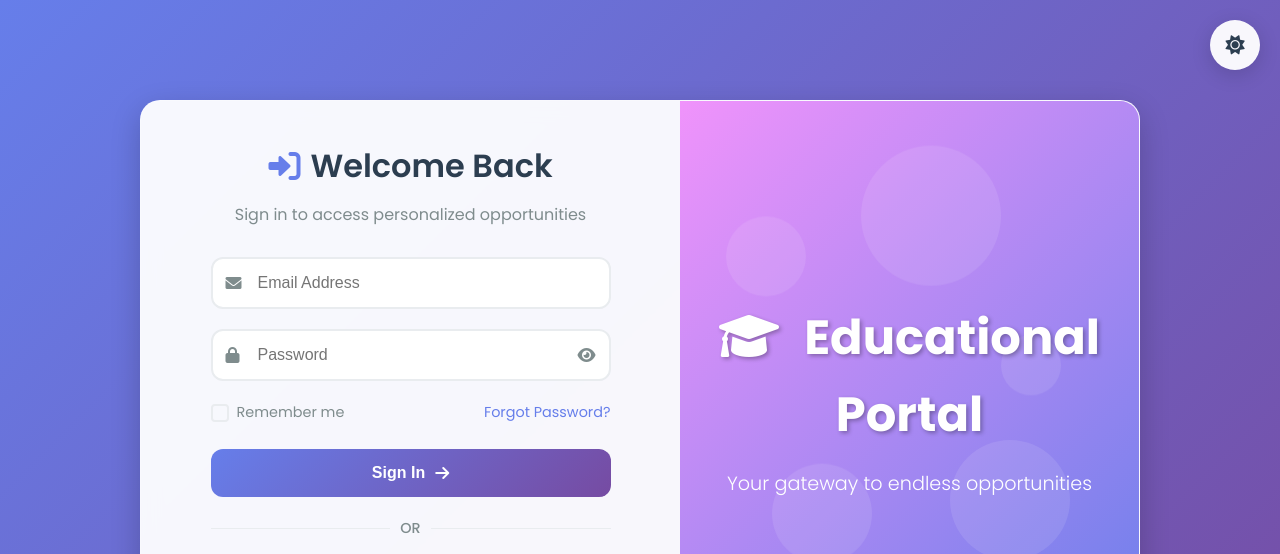
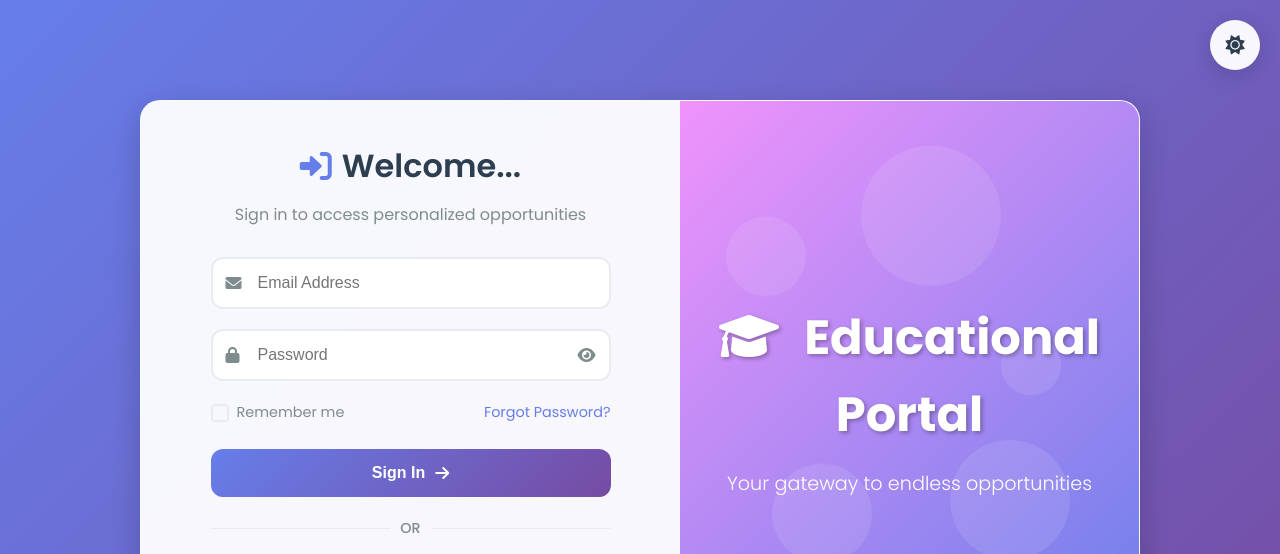
Before and after one commit to Amal043/EduPortal, a plain HTML site: page index.html in a window 1280 px wide. Shown: the top 554 px of the page. Drawn offline with nearby package versions, Linux system fonts and the light colour scheme.

Commit message:
Update index.html

```diff
--- a/index.html
+++ b/index.html
@@ -25,7 +25,7 @@
             <div class="auth-form-container">
                 <div class="auth-form" id="loginForm">
                     <div class="form-header">
-                        <h2><i class="fas fa-sign-in-alt"></i> Welcome Back</h2>
+                        <h2><i class="fas fa-sign-in-alt"></i> Welcome...</h2>
                         <p>Sign in to access personalized opportunities</p>
                     </div>
                     <form id="loginFormElement">
```
